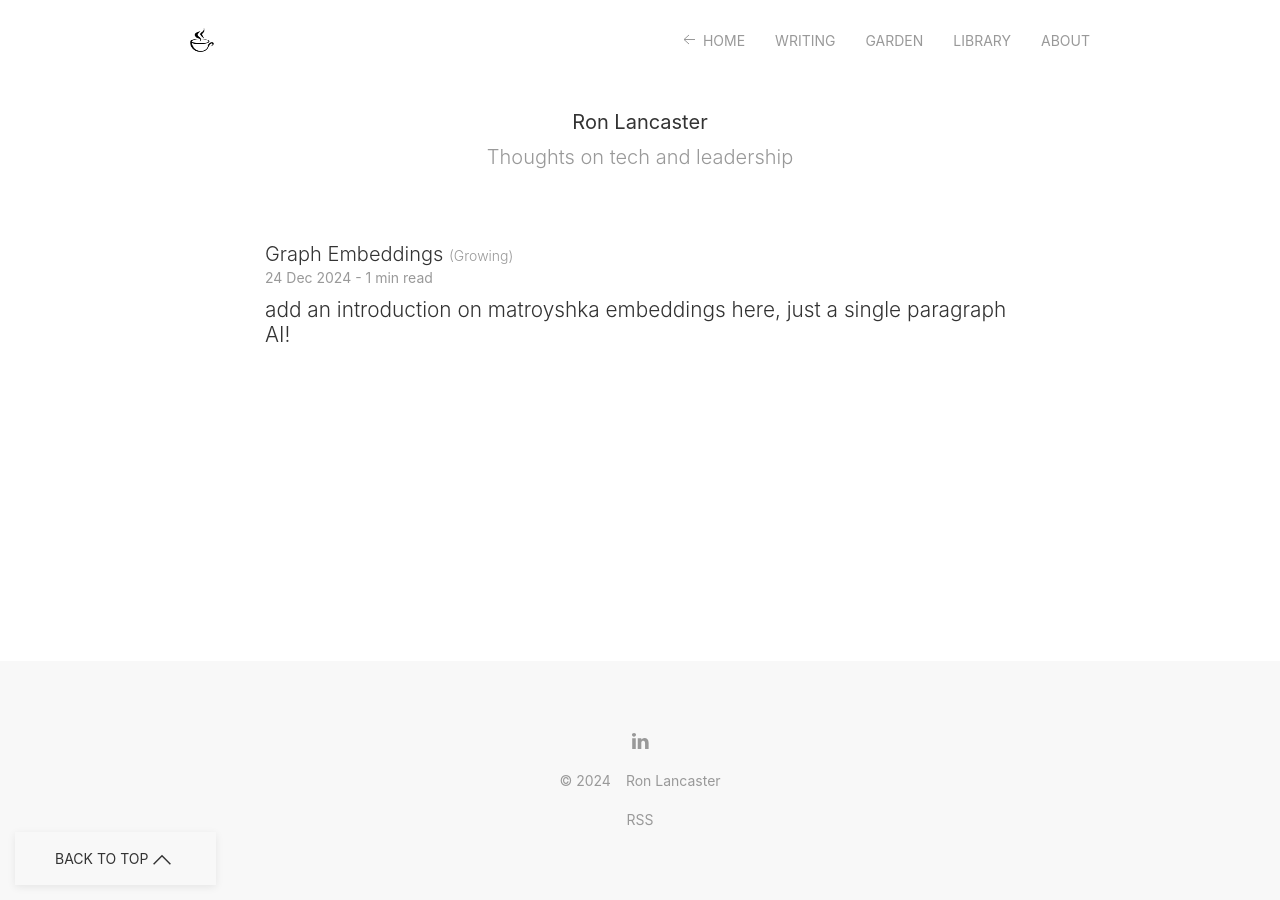
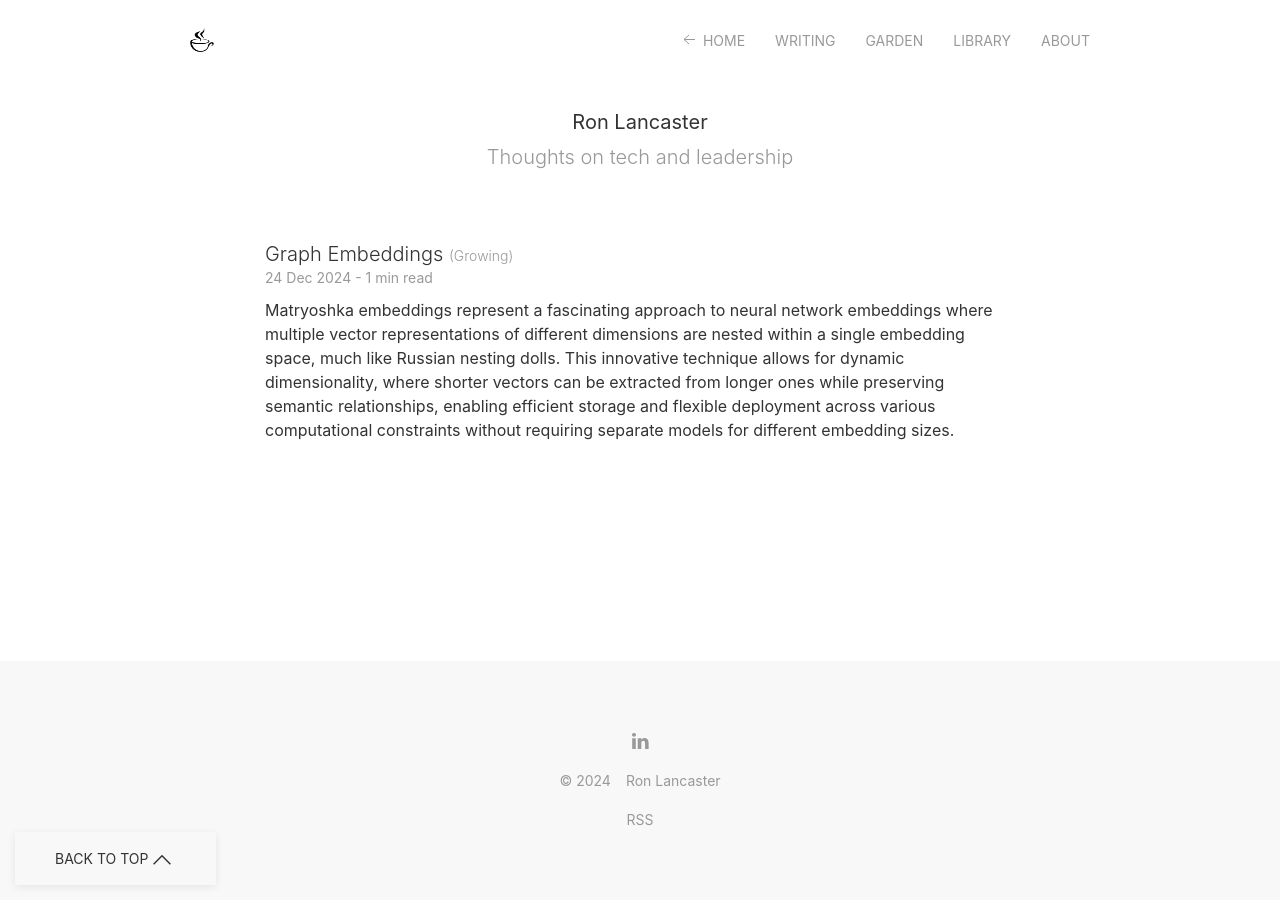
Before and after one commit to nyvyn/nyvyn.github.io, a Jekyll site: the page built from _notes/2024-12-24-graph-embeddings.markdown, in a window 1280 px wide. Built offline with Jekyll 4.4.1, drawn with Linux system fonts in a browser that asks for light colours.

Commit message:
docs: Add introduction paragraph on matryoshka embeddings

```diff
--- a/_notes/2024-12-24-graph-embeddings.markdown
+++ b/_notes/2024-12-24-graph-embeddings.markdown
@@ -5,4 +5,4 @@
 status: Growing
 ---
 
-# add an introduction on matroyshka embeddings here, just a single paragraph AI!
+Matryoshka embeddings represent a fascinating approach to neural network embeddings where multiple vector representations of different dimensions are nested within a single embedding space, much like Russian nesting dolls. This innovative technique allows for dynamic dimensionality, where shorter vectors can be extracted from longer ones while preserving semantic relationships, enabling efficient storage and flexible deployment across various computational constraints without requiring separate models for different embedding sizes.
```
